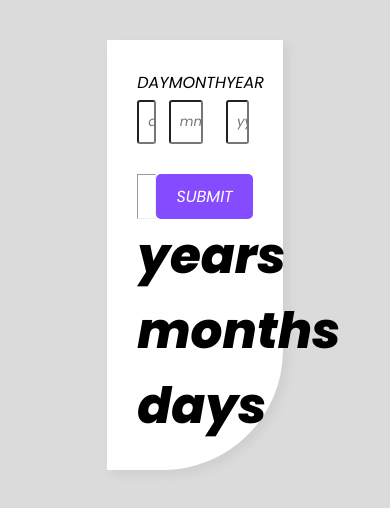
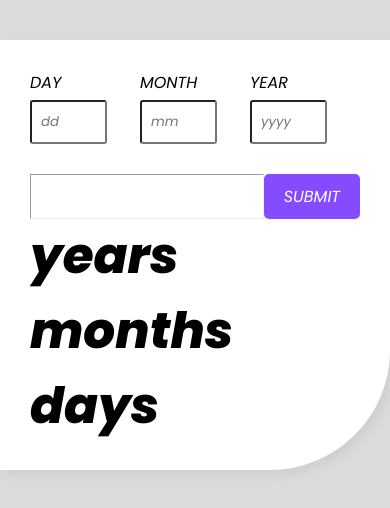
Before and after one commit to adenirannoah1234/Age-calculator, a plain HTML site: page index.html in a window 390 px wide. Drawn offline with Linux system fonts and the light colour scheme.

Commit message:
initial changes

```diff
--- a/CSS/styles.css
+++ b/CSS/styles.css
@@ -52,8 +52,7 @@ span{
 }
 hr{
     width: 90%;
-    /* border: dotted; */
-}
+   }
 .alert{
     color: red;
     font-size: 12px;
@@ -61,3 +60,30 @@ hr{
 .content{
     display: flex;
 }
+@media screen and (max-width: 992px){
+    .main{
+        width: 55%;
+    }
+}
+@media screen and (max-width: 768px){
+    .main{
+        width: 65%;
+    }
+
+}
+@media screen and (max-width: 576px){
+    .main{
+        width: 80%;
+    }
+    .inputBoxs{
+        width: 100%;
+    }
+}
+@media screen and (max-width: 480px){
+    .main{
+        width: 100%;
+    }
+    input{
+        width: 70%;
+    }
+}
```
